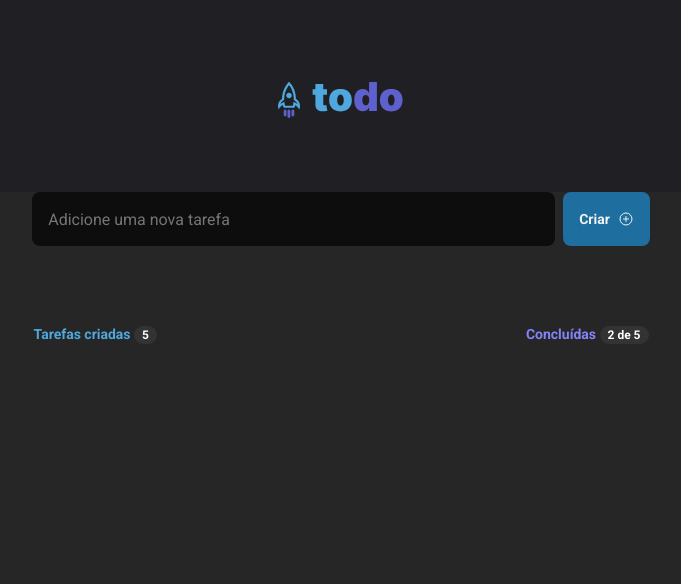
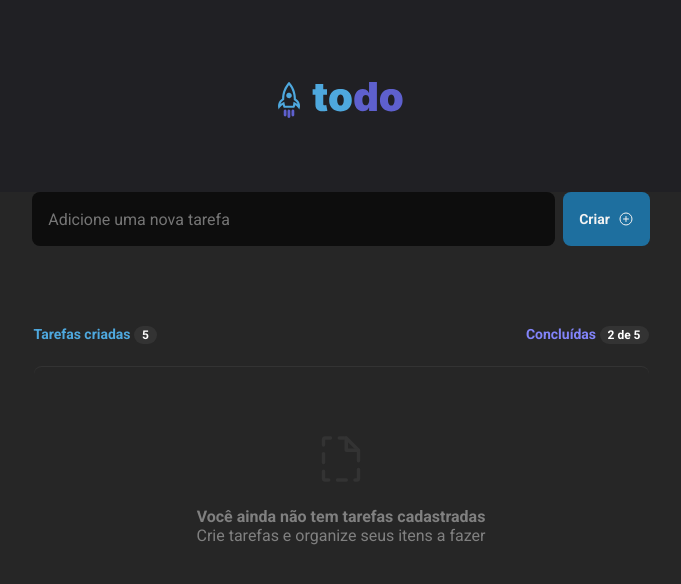
Before and after one commit to Loureiro12/Challenge-01, a React (Vite) app: page / in a window 1280 px wide. Shown: the top 584 px of the page, without its empty margins (299-980 px from the left). Built offline with nearby package versions, Linux system fonts and the light colour scheme.

Commit message:
feat: indicated component that has no task

```diff
--- a/src/App.module.css
+++ b/src/App.module.css
@@ -13,18 +13,21 @@
   }
 }
 
-.tasks {
+.container {
+  display: flex;
   margin-top: 5rem;
-  display: flex;
   align-items: center;
   justify-content: center;
+}
+
+.tasks {
+  width: 38.438rem;
 }
 
 .headerTasks {
   display: flex;
   width: 100%;
   justify-content: space-between;
-  max-width: 38.438rem;
 }
 
 .headerTasks p {
--- a/src/App.tsx
+++ b/src/App.tsx
@@ -5,6 +5,7 @@ import { InputAddTask } from "./components/InputAddTask";
 import styles from "./App.module.css";
 
 import "./global.css";
+import { IsHaveTask } from "./components/IsHaveTask";
 
 function App() {
   return (
@@ -14,6 +15,7 @@ function App() {
         <InputAddTask />
         <Button />
       </div>
+      <div className={styles.container}>
         <div className={styles.tasks}>
           <div className={styles.headerTasks}>
             <p>
@@ -23,6 +25,8 @@ function App() {
               Concluídas <span className={styles.counter}>2 de 5</span>
             </p>
           </div>
+          <IsHaveTask />
+        </div>
       </div>
     </>
   );
--- a/src/components/InputAddTask/index.tsx
+++ b/src/components/InputAddTask/index.tsx
@@ -1,6 +1,4 @@
 import styles from "./InputAddTask.module.css";
-
-import { PlusCircle } from "phosphor-react";
 
 export function InputAddTask() {
   return (
--- /dev/null
+++ b/src/components/IsHaveTask/IsHaveTask.module.css
@@ -0,0 +1,20 @@
+.container {
+  padding: 4rem 0;
+  text-align: center;
+  border-top: 1px solid #333333;
+  margin-top: 1.5rem;
+  border-radius: 8px;
+}
+
+.container h1 {
+  font-weight: 700;
+  font-size: 1rem;
+  color: #808080;
+  margin-top: 1rem;
+}
+
+.container p {
+  font-weight: 400;
+  font-size: 1rem;
+  color: #808080;
+}
--- /dev/null
+++ b/src/components/IsHaveTask/index.tsx
@@ -0,0 +1,12 @@
+import { FileDotted } from "phosphor-react";
+import styles from "./IsHaveTask.module.css";
+
+export function IsHaveTask() {
+  return (
+    <div className={styles.container}>
+      <FileDotted size={56} />
+      <h1>Você ainda não tem tarefas cadastradas</h1>
+      <p>Crie tarefas e organize seus itens a fazer</p>
+    </div>
+  );
+}
```
Lines whose indentation alone changed are shown as unchanged.
